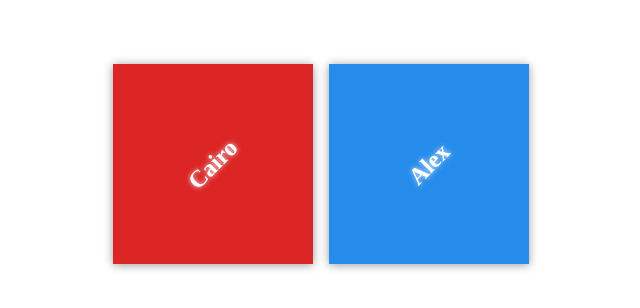
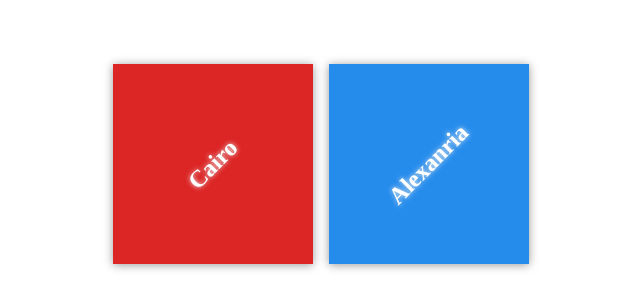
Before and after one commit to baselsamy/my-travel-plans, a plain HTML site: page index.html in a window 1280 px wide. Shown: the part 236-544 px from the top of the page, without its empty margins (319-959 px from the left). Drawn offline with Linux system fonts and the light colour scheme.

Commit message:
Adjusting city name "Alex" to " Alexandira"

```diff
--- a/index.html
+++ b/index.html
@@ -15,7 +15,7 @@
             </div>
 
             <div class="destination" id="paris">
-                <h2>Alex</h2>
+                <h2>Alexanria</h2>
             </div>
         </div>
     </div>
```
